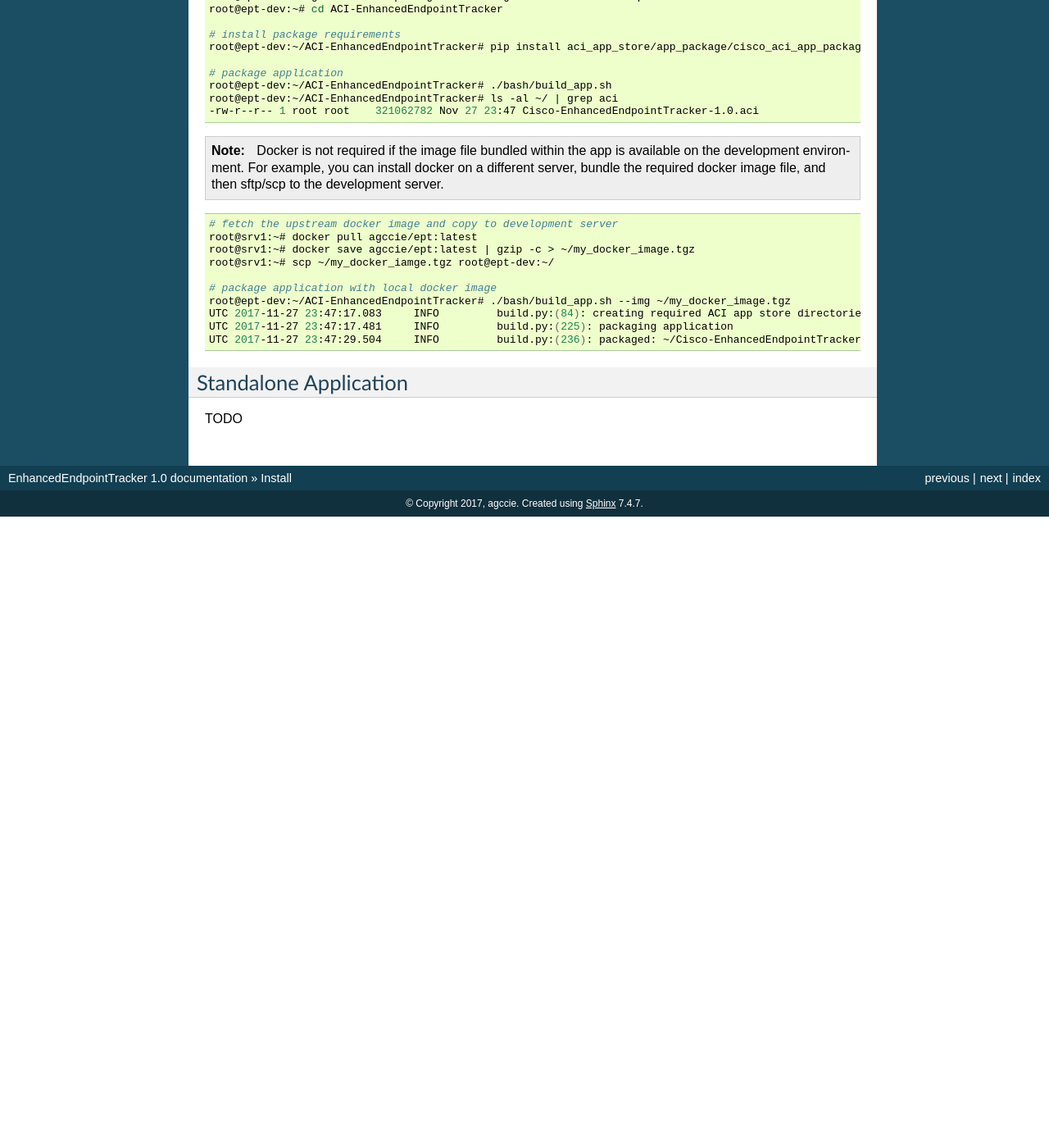
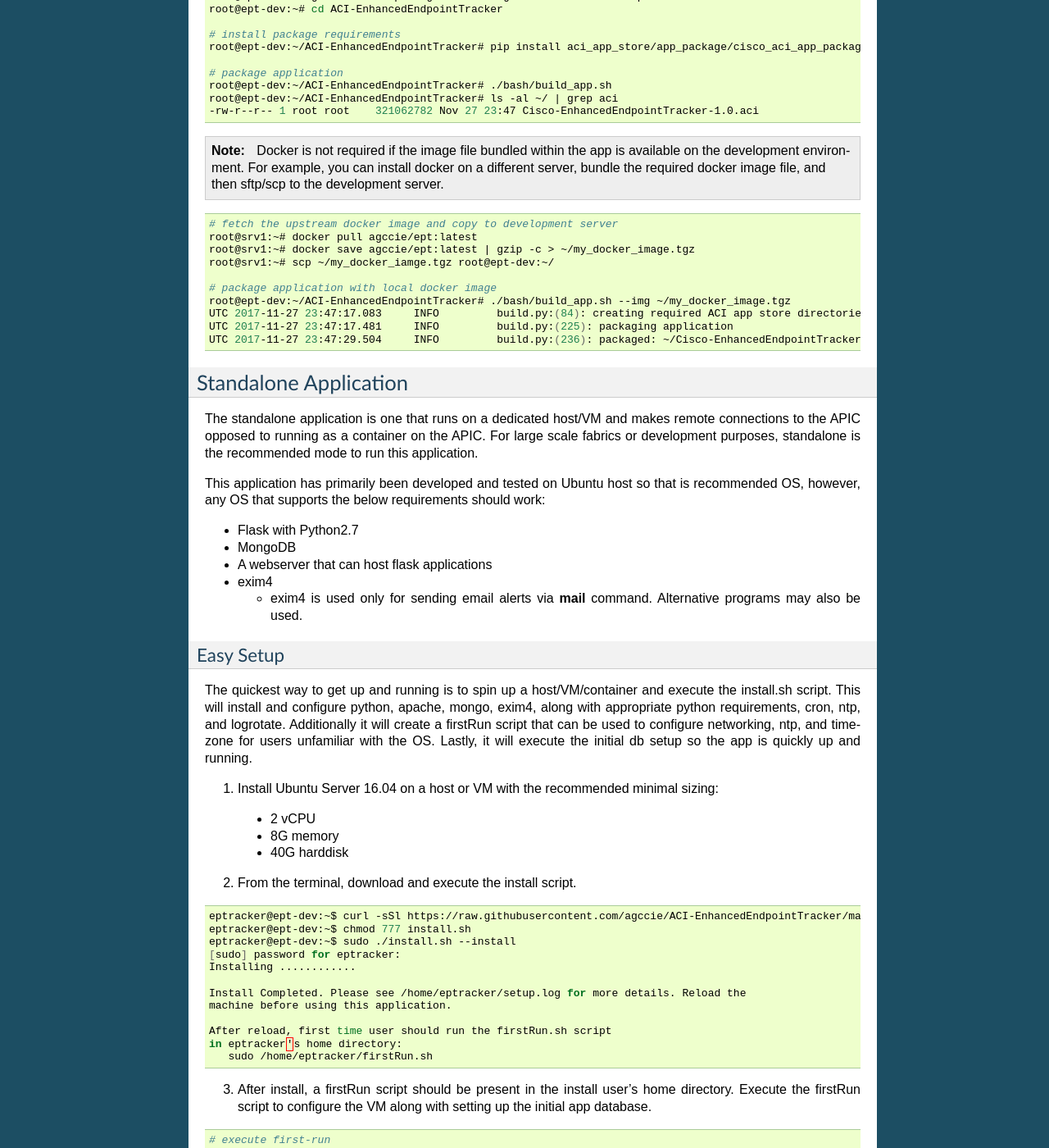
Before and after one commit to agccie/ACI-EnhancedEndpointTracker, a Sphinx documentation site: the page built from docs/install.rst, in a window 1280 px wide and 1400 px high, scrolled down 535 px. Shown: the whole window at 82% size. Built offline with Sphinx 7.4.7, drawn with Linux system fonts in a browser that asks for light colours; before the commit the page ends 1165 px from its top, so only the background shows below that; some of the changed text lies outside the part shown.

Commit message:
Update install.rst
added details to standalone easy setup

```diff
--- a/docs/install.rst
+++ b/docs/install.rst
@@ -55,8 +55,82 @@
    UTC 2017-11-27 23:47:29.504     INFO         build.py:(236): packaged: ~/Cisco-EnhancedEndpointTracker-1.0.aci
 
 
-
 Standalone Application
 ^^^^^^^^^^^^^^^^^^^^^^
+The standalone application is one that runs on a dedicated host/VM and makes remote connections to the APIC opposed to running as a container on the APIC.  For large scale fabrics or development purposes, standalone is the recommended mode to run this application.
 
-TODO
+This application has primarily been developed and tested on Ubuntu host so that is recommended OS, however, any OS that supports the below requirements should work:
+
+- Flask with Python2.7
+- MongoDB
+- A webserver that can host flask applications
+- exim4
+
+  * exim4 is used only for sending email alerts via **mail** command. Alternative programs may also be used.
+
+Easy Setup
+""""""""""
+The quickest way to get up and running is to spin up a host/VM/container and execute the install.sh script.  This will install and configure python, apache, mongo, exim4, along with appropriate python requirements, cron, ntp, and logrotate.  Additionally it will create a firstRun script that can be used to configure networking, ntp, and timezone for users unfamiliar with the OS.  Lastly, it will execute the initial db setup so the app is quickly up and running.
+
+1.  Install Ubuntu Server 16.04 on a host or VM with the recommended minimal sizing:
+
+   * 2 vCPU
+   * 8G memory
+   * 40G harddisk
+
+2.  From the terminal, download and execute the install script.
+
+.. code-block:: bash
+
+   eptracker@ept-dev:~$ curl -sSl https://raw.githubusercontent.com/agccie/ACI-EnhancedEndpointTracker/master/bash/install.sh > install.sh
+   eptracker@ept-dev:~$ chmod 777 install.sh
+   eptracker@ept-dev:~$ sudo ./install.sh --install
+   [sudo] password for eptracker:
+   Installing ............
+
+   Install Completed. Please see /home/eptracker/setup.log for more details. Reload the
+   machine before using this application.
+
+   After reload, first time user should run the firstRun.sh script
+   in eptracker's home directory:
+      sudo /home/eptracker/firstRun.sh
+
+3.  After install, a firstRun script should be present in the install user's home directory.  Execute the firstRun script to configure the VM along with setting up the initial app database.
+
+.. code-block:: bash
+
+   # execute first-run
+   eptracker@ept-dev:~$ sudo /home/eptracker/firstRun.sh
+
+    Setting up system
+    <snip>
+
+    Setting up application
+    Enter admin password:
+    Re-enter password   :
+
+            Setup has completed!
+            You can now login to the web interface with username "admin" and the
+            password you just configured at:
+                https://192.168.5.231/
+
+
+            It is recommended to reload the VM before proceeding.
+            Reload now? [yes/no ] yes
+    Reloading ...
+
+
+4.  Now that the host/VM has all dependencies installed and configured and the database has been setup, access the VM web interface.
+
+.. note:: The source code is available at /var/www/eptracker.  The apache module has been configured to service this directory.  Any change to the python source code may require both python worker and apache to be restarted.
+
+.. code-block:: bash
+
+    eptracker@ept-dev:/var/www/eptracker$ ./bash/workers.sh -ka
+    stopping all fabrics
+    eptracker@ept-dev:/var/www/eptracker$ sudo service apache2 restart
+
+
+Manual Setup
+""""""""""""
+TODO - (review the /bash/install.sh script for example on install python and all dependencies)
```
